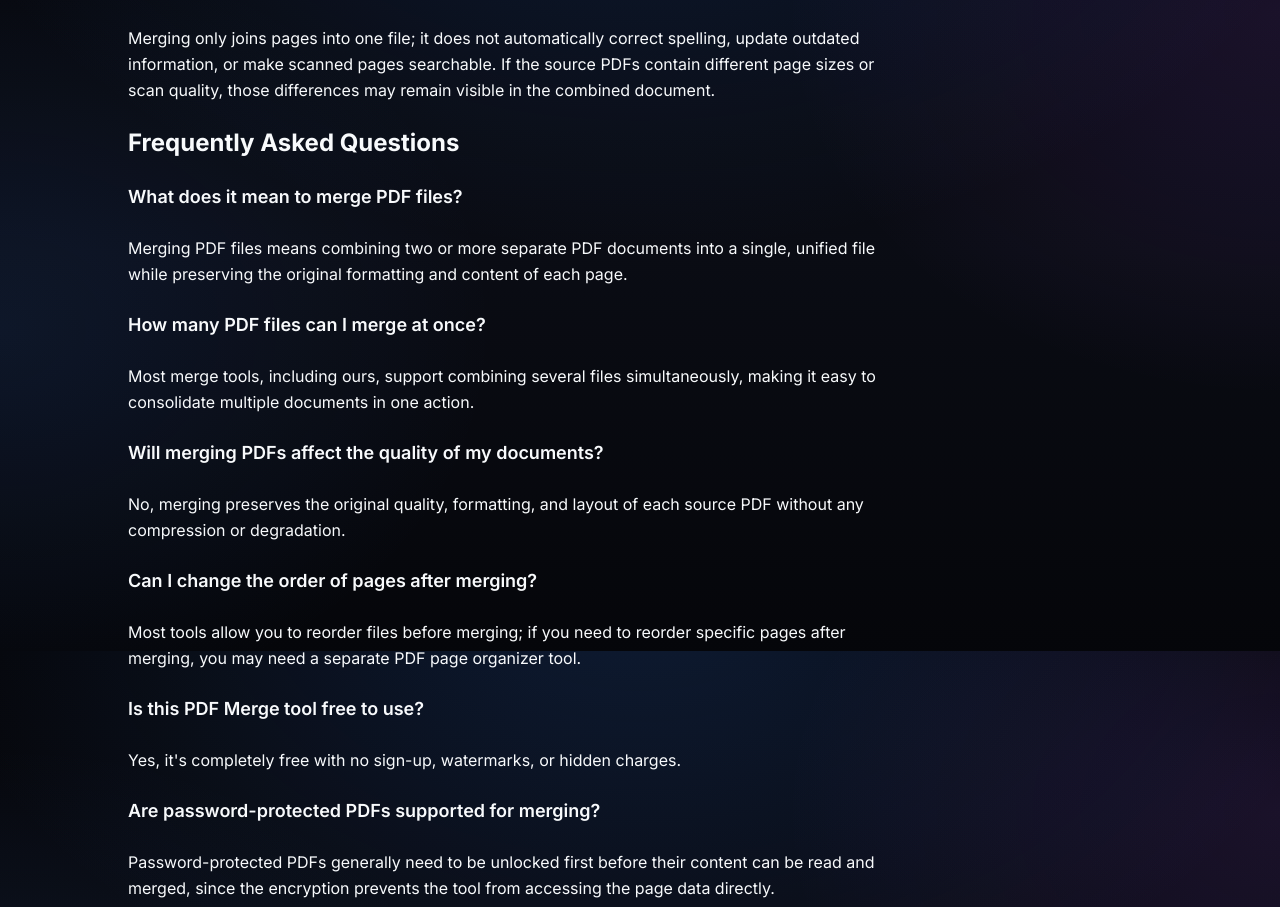
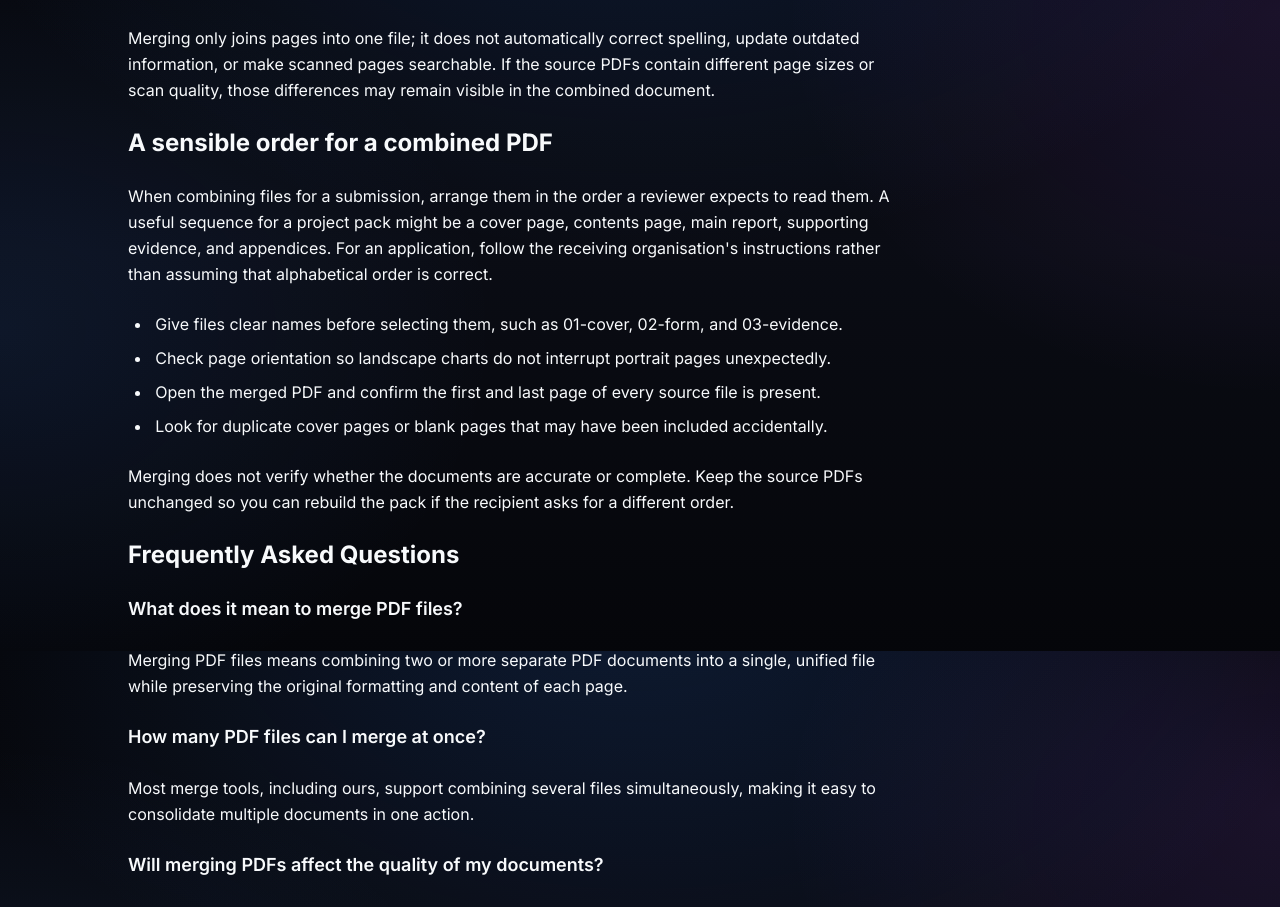
Before and after one commit to surajkumar122024-star/ok01, a Next.js app: page /blog/how-to-merge-pdf-files in a window 1280 px wide. Shown: the part 4149-5056 px from the top of the page. Built offline with nearby package versions, Linux system fonts and the light colour scheme.

Commit message:
Make PDF guide content more distinct and practical

```diff
--- a/src/app/blog/how-to-merge-pdf-files/page.tsx
+++ b/src/app/blog/how-to-merge-pdf-files/page.tsx
@@ -159,6 +159,25 @@ export default function HowToMergePdfFilesArticle() {
             in the combined document.
           </p>
 
+          <h2 className="text-2xl font-bold mt-8">A sensible order for a combined PDF</h2>
+          <p>
+            When combining files for a submission, arrange them in the order a reviewer expects to
+            read them. A useful sequence for a project pack might be a cover page, contents page,
+            main report, supporting evidence, and appendices. For an application, follow the
+            receiving organisation's instructions rather than assuming that alphabetical order is
+            correct.
+          </p>
+          <ul className="list-disc pl-6 space-y-2">
+            <li>Give files clear names before selecting them, such as 01-cover, 02-form, and 03-evidence.</li>
+            <li>Check page orientation so landscape charts do not interrupt portrait pages unexpectedly.</li>
+            <li>Open the merged PDF and confirm the first and last page of every source file is present.</li>
+            <li>Look for duplicate cover pages or blank pages that may have been included accidentally.</li>
+          </ul>
+          <p>
+            Merging does not verify whether the documents are accurate or complete. Keep the source
+            PDFs unchanged so you can rebuild the pack if the recipient asks for a different order.
+          </p>
+
           <h2 id="faq" className="text-2xl font-bold mt-8">Frequently Asked Questions</h2>
           <h3 className="text-lg font-semibold mt-4">What does it mean to merge PDF files?</h3>
           <p>Merging PDF files means combining two or more separate PDF documents into a single, unified file while preserving the original formatting and content of each page.</p>
```
